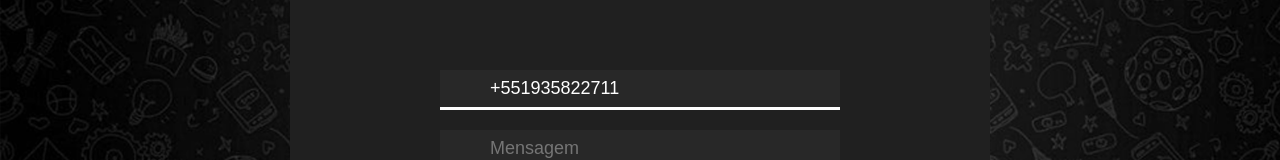
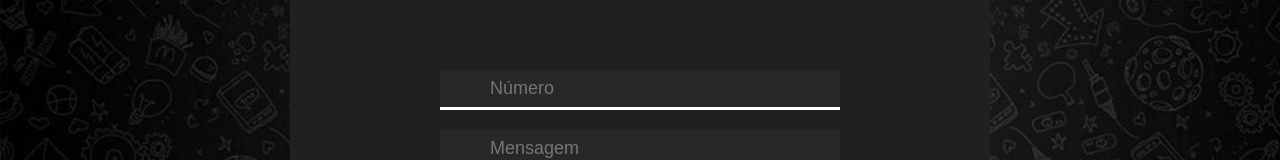
Before and after one commit to lucasblante/direct-whatsapp, a plain HTML site: page index.html in a window 1280 px wide. Shown: the part 259-419 px from the top of the page. Drawn offline with Linux system fonts and the light colour scheme.

Commit message:
Update index.html

```diff
--- a/index.html
+++ b/index.html
@@ -57,7 +57,6 @@
           id="phone"
           placeholder="Número"
           maxlength="14"
-          value="+551935822711"
         />
         <input type="text" name="text" id="text" placeholder="Mensagem" />
         <div id="submit"><a id="link" href="#">Enviar</a></div>
```
